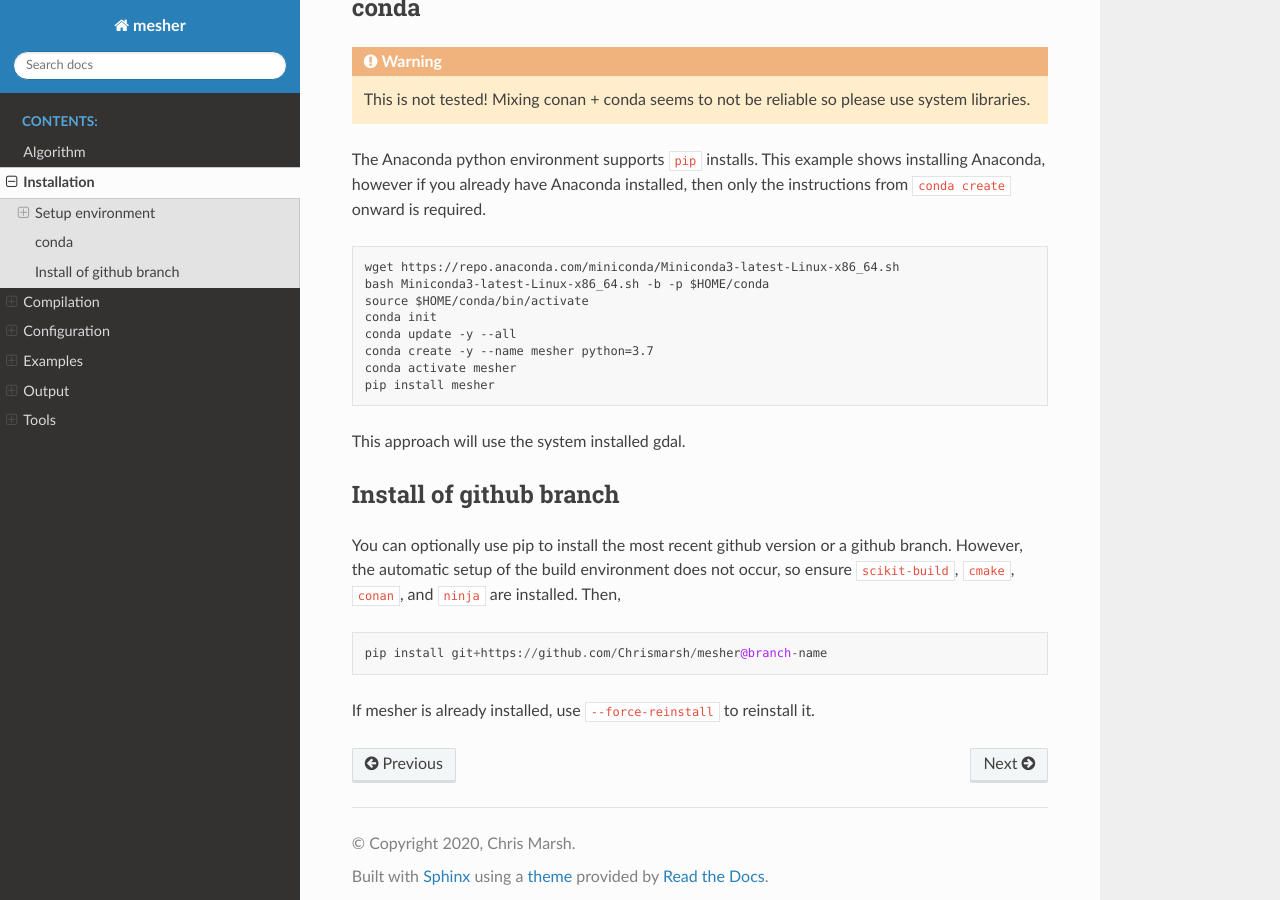
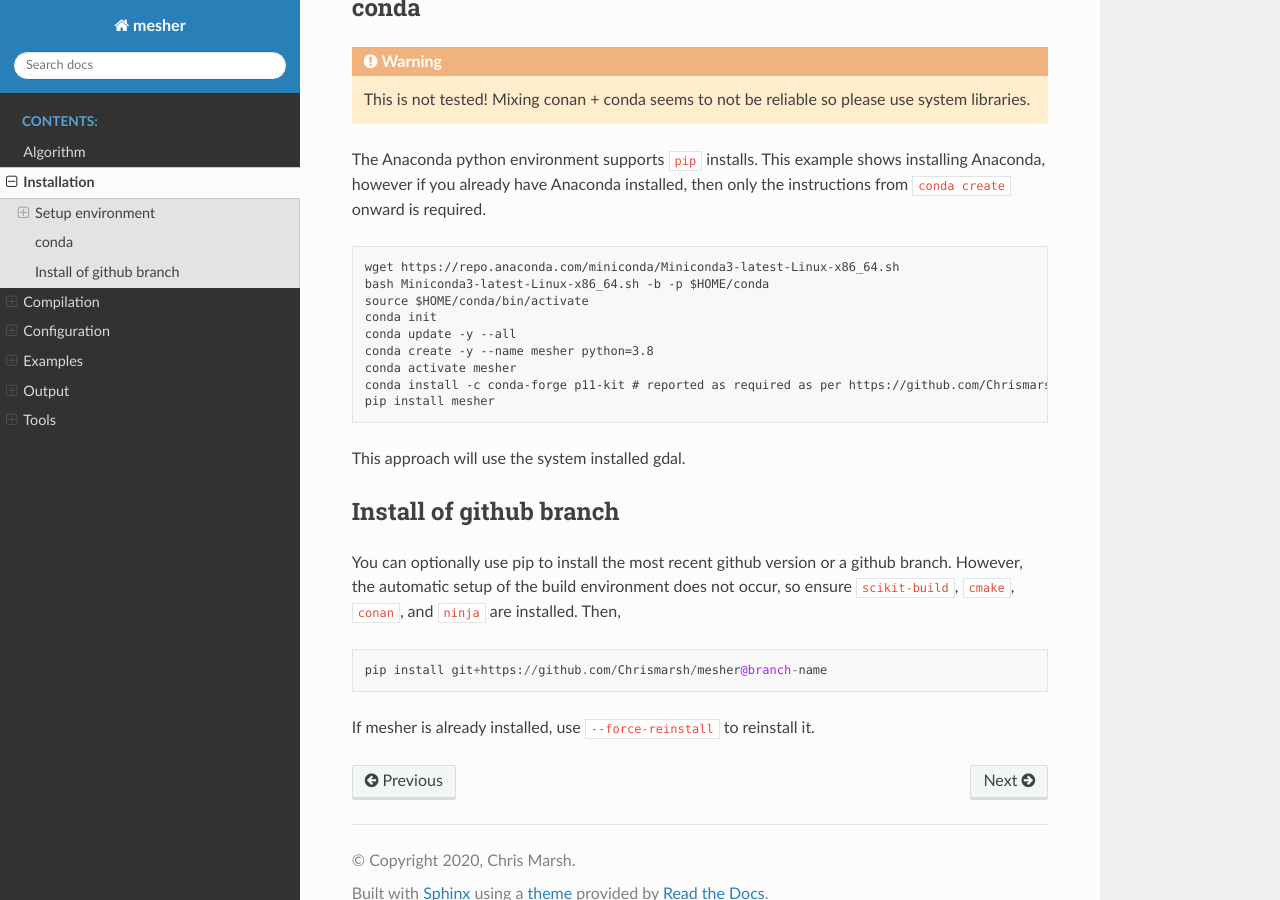
Before and after one commit to Chrismarsh/mesher, a Sphinx documentation site: the page built from docs/source/installation.rst, in a window 1280 px wide and 900 px high, scrolled down 2219 px. Built offline with Sphinx 7.4.7 and the Read the Docs theme 2.0.0, drawn with Linux system fonts in a browser that asks for light colours.

Commit message:
Update documentation for conda as per mesher/issues/20

```diff
--- a/docs/source/installation.rst
+++ b/docs/source/installation.rst
@@ -127,8 +127,9 @@ The Anaconda python environment supports ``pip`` installs. This example shows in
   source $HOME/conda/bin/activate
   conda init
   conda update -y --all
-  conda create -y --name mesher python=3.7
+  conda create -y --name mesher python=3.8
   conda activate mesher
+  conda install -c conda-forge p11-kit # reported as required as per https://github.com/Chrismarsh/mesher/issues/20
   pip install mesher
 
 This approach will use the system installed gdal.
```
